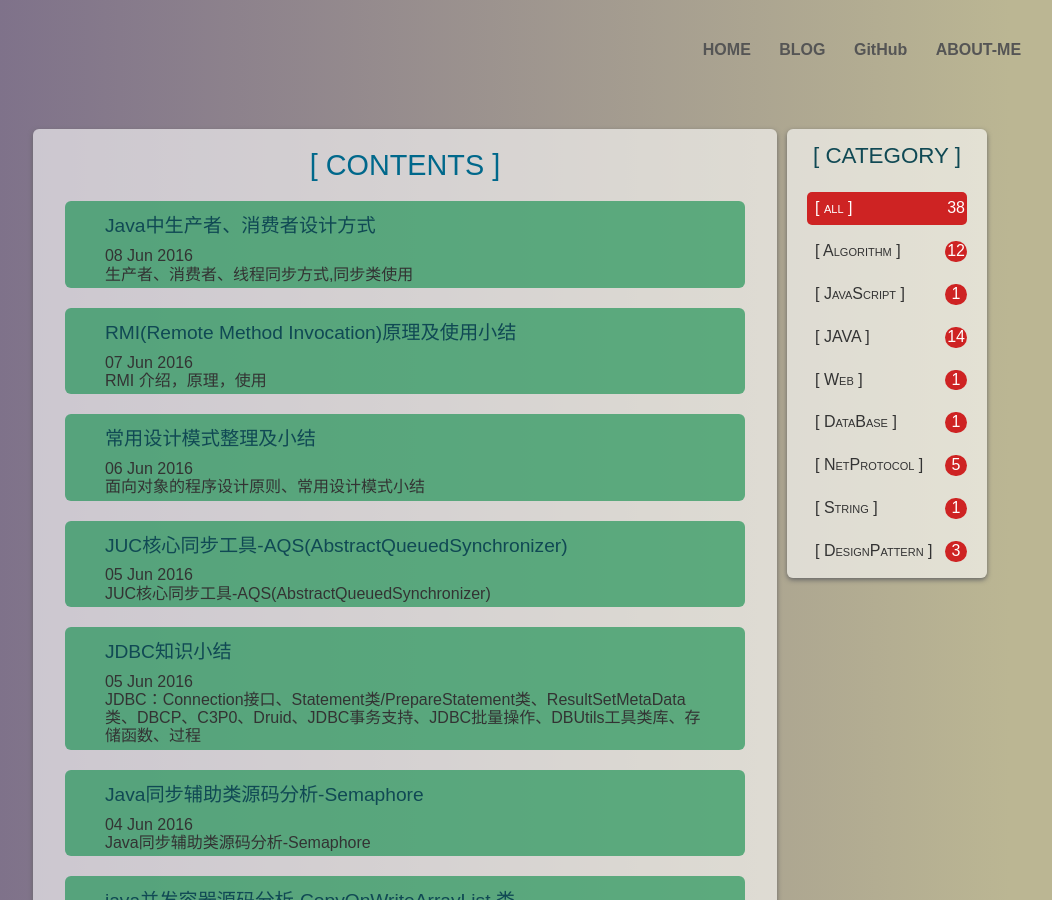
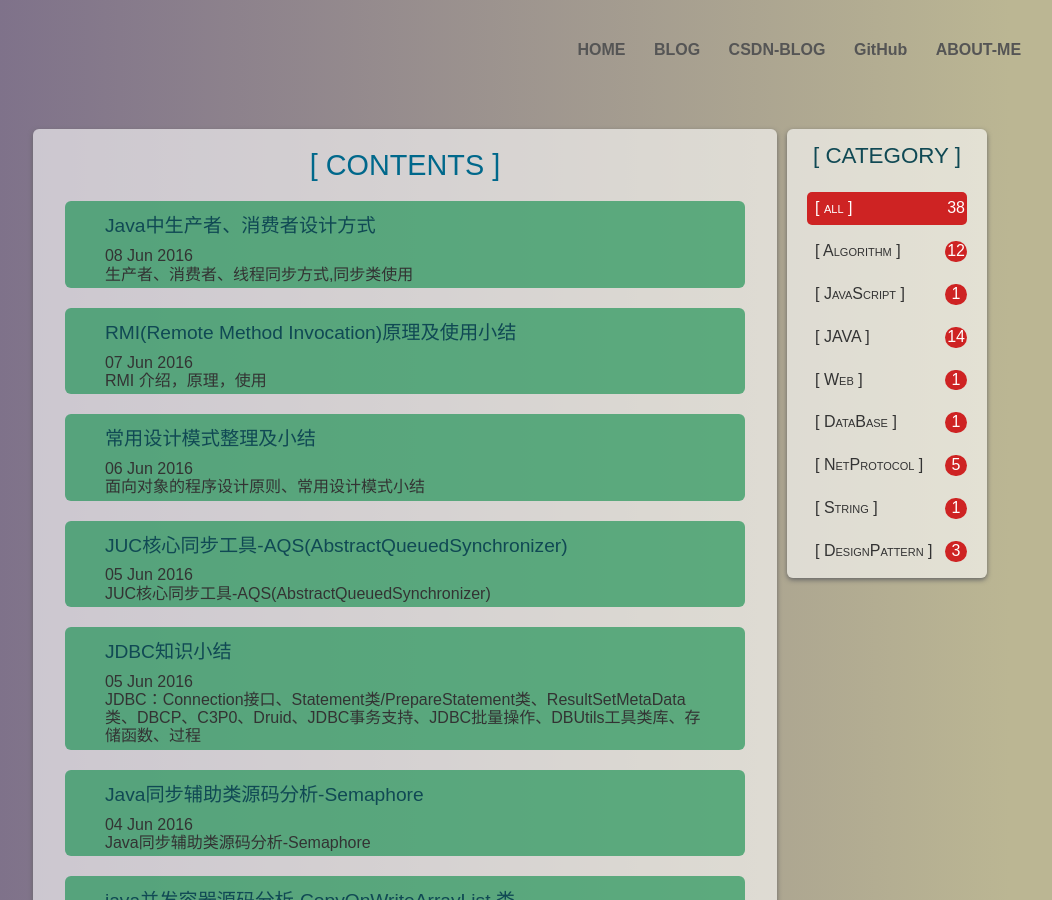
Before and after one commit to zhouliking/zhouliking.github.com, a Jekyll site: the page built from blog/index.html, in a window 1280 px wide and 900 px high. Shown: the whole window, without its empty margins (142-1194 px from the left). Built offline with Jekyll 4.4.1, drawn with Linux system fonts in a browser that asks for light colours.

Commit message:
add csdn blog

```diff
--- a/_includes/header.html
+++ b/_includes/header.html
@@ -4,6 +4,7 @@
         <ul>
             <li><a href="{{ site.baseurl }}/index.html">HOME</a></li>
             <li><a href="/blog/">BLOG</a></li>
+	    <li><a href="https://blog.csdn.net/weixin_40800275?type=blog">CSDN-BLOG</a></li>
             <li><a href="https://github.com/zhouliking">GitHub</a></li>
             <li><a href="https://zhouliking.github.io/zlresume/">ABOUT-ME</a></li>
         </ul>
@@ -14,6 +15,7 @@
            <ul>
             <li><a href="{{ site.baseurl }}/index.html">HOME</a></li>
             <li><a href="/blog/">BLOG</a></li>
+	    <li><a href="https://blog.csdn.net/weixin_40800275?type=blog">CSDN-BLOG</a></li>
             <li><a href="https://github.com/zhouliking">GitHub</a></li>
             <li><a href="https://zhouliking.github.io/zlresume/">ABOUT-ME</a></li>
            </ul>
```
